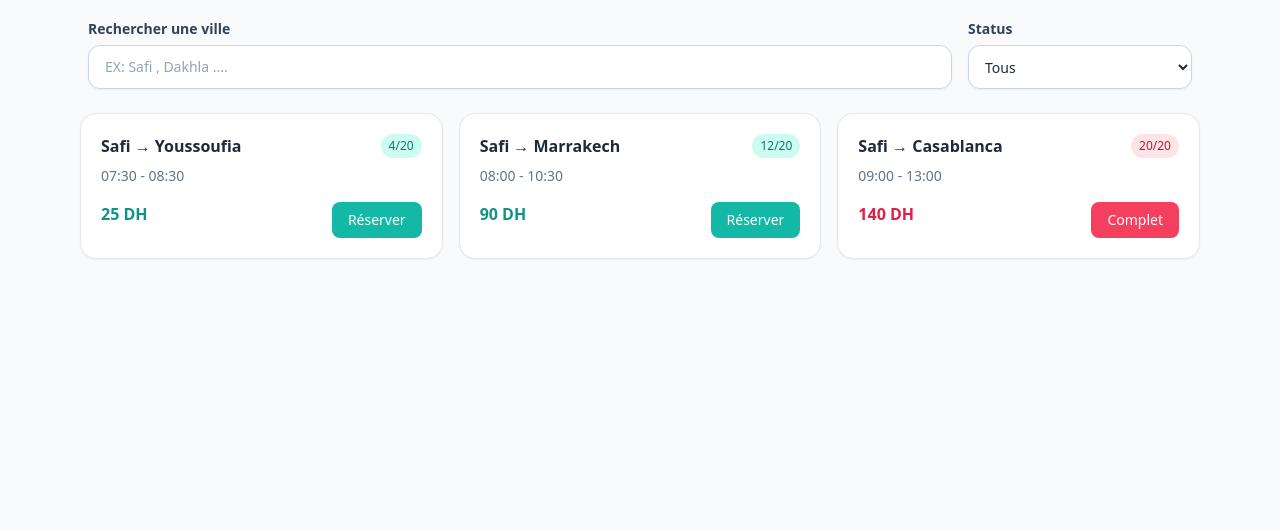
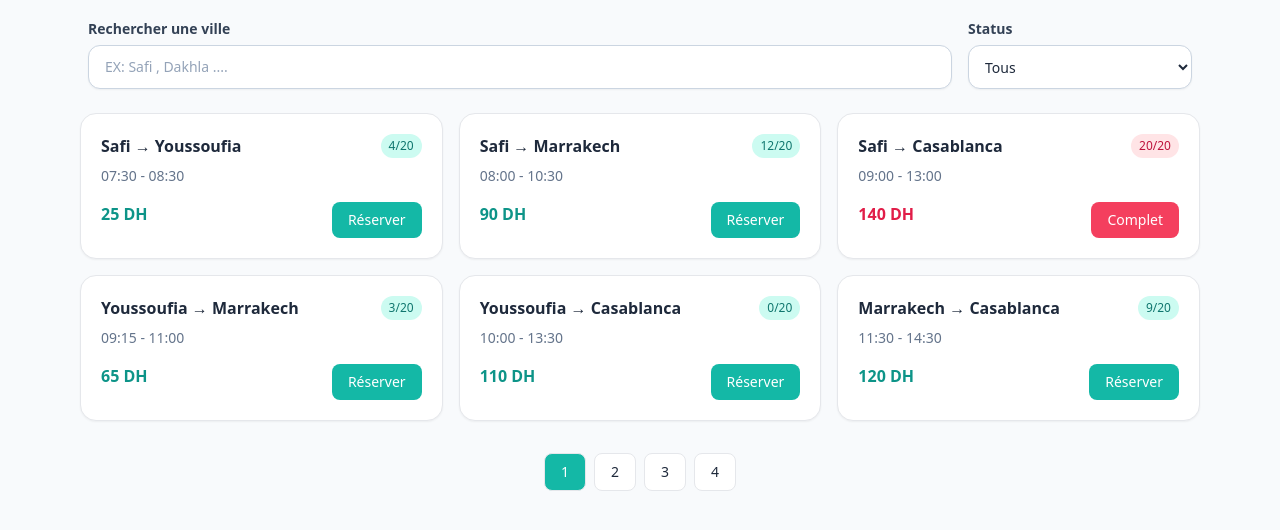
Before and after one commit to zakaria8080/parti-2-Bus-BusDirect, a plain HTML site: page index.html in a window 1280 px wide. Shown: the part 214-744 px from the top of the page. Drawn offline with nearby package versions, Linux system fonts and the light colour scheme.

Commit message:
add list data and pagenation the project and linked cabine with index

```diff
--- a/js/export.js
+++ b/js/export.js
@@ -1,17 +1,87 @@
-export const fetchTrips = () => fetch("./Data/trips.json").then((r) => r.json());
+export const fetchTrips = () => fetch("./Data/trips.json").then((res) => res.json());
+
+const perPage = 6;
+let page = 1;
 
 export function showTrips(trips) {
-    const box = document.createElement("div");
-    box.className = "mx-auto grid max-w-6xl gap-4 px-4 pb-10 sm:grid-cols-2 lg:grid-cols-3";
-    box.innerHTML = trips.map((t) => {
-        const n = t.reservations.length, full = n >= t.capacity;
-        const c = full ? "rose" : "teal";
-        return `<article class="rounded-2xl border bg-white p-5 shadow-sm">
-            <div class="flex justify-between"><h3 class="font-bold">${t.departure} → ${t.destination}</h3>
-            <span class="rounded-full bg-${c}-100 px-2 py-1 text-xs text-${c}-700">${n}/${t.capacity}</span></div>
-            <p class="mt-2 text-sm text-slate-500">${t.departureTime} - ${t.arrivalTime}</p>
-            <div class="mt-4 flex justify-between"><b class="text-${c}-600">${t.price} DH</b>
-            <a href="./trip.html?id=${t.id}" class="rounded-lg bg-${c}-500 px-4 py-2 text-sm text-white">${full ? "Complet" : "Réserver"}</a></div></article>`;
-    }).join("");
-    document.querySelector(".recherche-categori").after(box);
+    const section = document.querySelector(".recherche-categori");
+    const input = section.querySelector("input");
+    const wrapper = document.createElement("div");
+    wrapper.className = "mx-auto max-w-6xl px-4 pb-10";
+    section.after(wrapper);
+
+    function showCards() {
+        const search = input.value.toLowerCase();
+        const results = [];
+
+        for (const trip of trips) {
+            const text = (trip.departure + " " + trip.destination).toLowerCase();
+            if (text.includes(search)) {
+                results.push(trip);
+            }
+        }
+
+        if (results.length === 0) {
+            wrapper.innerHTML = "<p class='py-10 text-center'>Aucun trajet trouvé</p>";
+            return;
+        }
+
+        const start = (page - 1) * perPage;
+        const end = start + perPage;
+        const pageTrips = results.slice(start, end);
+
+        let cards = "";
+        for (const trip of pageTrips) {
+            const reserved = trip.reservations.length;
+            let color = "teal";
+            let text = "Réserver";
+
+            if (reserved >= trip.capacity) {
+                color = "rose";
+                text = "Complet";
+            }
+
+            cards += `
+                <article class="rounded-2xl border bg-white p-5 shadow-sm">
+                    <div class="flex justify-between">
+                        <h3 class="font-bold">${trip.departure} → ${trip.destination}</h3>
+                        <span class="rounded-full bg-${color}-100 px-2 py-1 text-xs text-${color}-700">${reserved}/${trip.capacity}</span>
+                    </div>
+                    <p class="mt-2 text-sm text-slate-500">${trip.departureTime} - ${trip.arrivalTime}</p>
+                    <div class="mt-4 flex justify-between">
+                        <b class="text-${color}-600">${trip.price} DH</b>
+                        <a href="./cabine.html?id=${trip.id}" class="rounded-lg bg-${color}-500 px-4 py-2 text-sm text-white">${text}</a>
+                    </div>
+                </article>`;
+        }
+
+        const totalPages = Math.ceil(results.length / perPage);
+        let buttons = "";
+
+        for (let i = 1; i <= totalPages; i++) {
+            let style = "bg-white";
+            if (i === page) {
+                style = "bg-teal-500 text-white";
+            }
+            buttons += `<button data-page="${i}" class="rounded-lg border px-4 py-2 text-sm ${style}">${i}</button>`;
+        }
+
+        wrapper.innerHTML = `
+            <div class="grid gap-4 sm:grid-cols-2 lg:grid-cols-3">${cards}</div>
+            <nav class="mt-8 flex flex-wrap justify-center gap-2">${buttons}</nav>`;
+    }
+
+    input.addEventListener("input", function () {
+        page = 1;
+        showCards();
+    });
+
+    wrapper.addEventListener("click", function (event) {
+        const button = event.target.closest("button");
+        if (!button) return;
+        page = Number(button.dataset.page);
+        showCards();
+    });
+
+    showCards();
 }
--- a/js/reservations.js
+++ b/js/reservations.js
@@ -1,2 +1,4 @@
 import { fetchTrips, showTrips } from "./export.js";
-showTrips((await fetchTrips()).slice(0, 3));
+
+const trips = await fetchTrips();
+showTrips(trips);
```
Also changed, not shown: index.html (+0 -1 lines).
